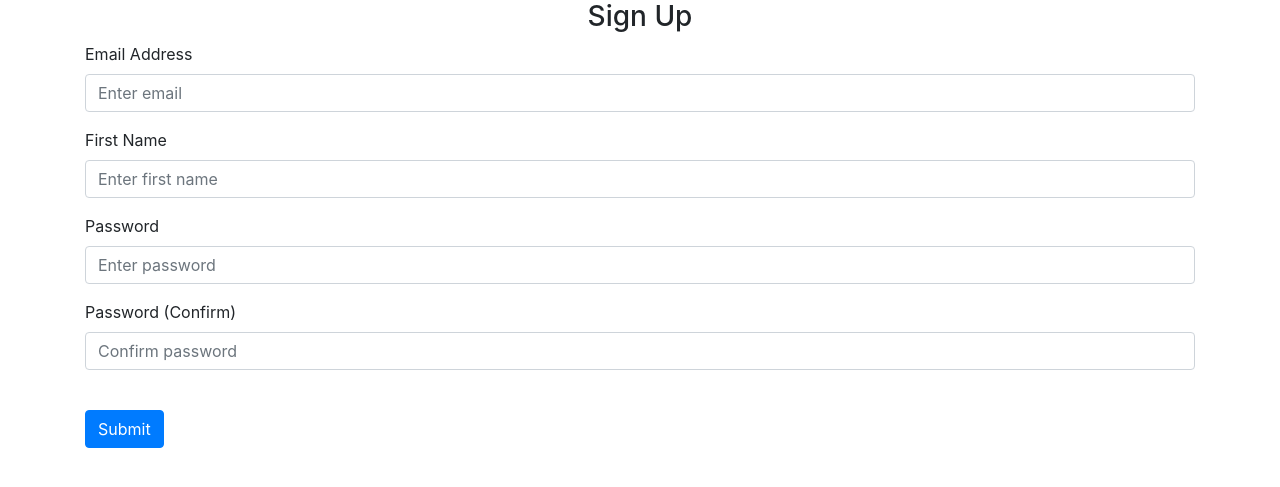
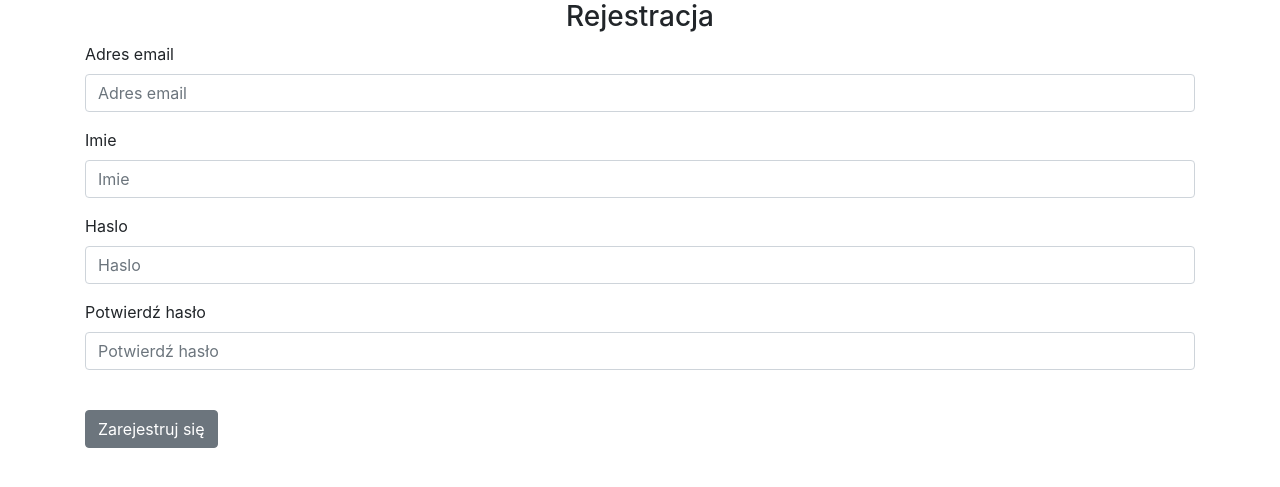
Before and after one commit to DorianWlodarczyk/System_do_obliczania_ch-onno-ci_akustycznej_w_pomieszczeniach_mieszkalnych_i_u-ytkowych, a Flask app: page /sign-up in a window 1280 px wide. Shown: the part 72-559 px from the top of the page. Run offline with Flask 3, Linux system fonts and the light colour scheme; some libraries are stand-ins or nearby versions.

Commit message:
Zmiana nazw na Polski

```diff
--- a/App/website/templates/sign_up.html
+++ b/App/website/templates/sign_up.html
@@ -1,48 +1,48 @@
 {% extends "base.html" %} {% block title %}Sign Up{% endblock %} {% block
 content %}
 <form method="POST">
-  <h3 align="center">Sign Up</h3>
+  <h3 align="center">Rejestracja</h3>
   <div class="form-group">
-    <label for="email">Email Address</label>
+    <label for="email">Adres email</label>
     <input
       type="email"
       class="form-control"
       id="email"
       name="email"
-      placeholder="Enter email"
+      placeholder="Adres email"
     />
   </div>
   <div class="form-group">
-    <label for="firstName">First Name</label>
+    <label for="firstName">Imie</label>
     <input
       type="text"
       class="form-control"
       id="firstName"
       name="firstName"
-      placeholder="Enter first name"
+      placeholder="Imie"
     />
   </div>
   <div class="form-group">
-    <label for="password1">Password</label>
+    <label for="password1">Haslo</label>
     <input
       type="password"
       class="form-control"
       id="password1"
       name="password1"
-      placeholder="Enter password"
+      placeholder="Haslo"
     />
   </div>
   <div class="form-group">
-    <label for="password2">Password (Confirm)</label>
+    <label for="password2">Potwierdź hasło</label>
     <input
       type="password"
       class="form-control"
       id="password2"
       name="password2"
-      placeholder="Confirm password"
+      placeholder="Potwierdź hasło"
     />
   </div>
   <br />
-  <button type="submit" class="btn btn-primary">Submit</button>
+  <button type="submit" class="btn btn-secondary">Zarejestruj się</button>
 </form>
 {% endblock %}
```
Also changed, not shown: App/website/templates/login.html (+4 -4 lines).
